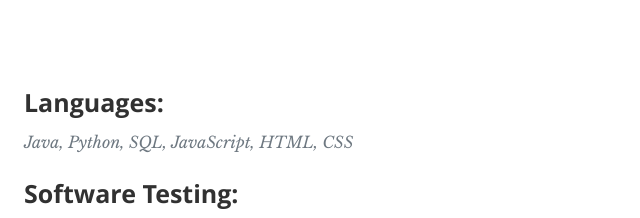
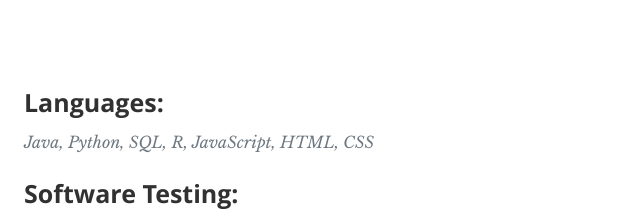
Before and after one commit to soniaafrose/resume, a plain HTML site: page index.html in a window 1280 px wide. Shown: the part 1500-1718 px from the top of the page, 381-1021 px from the left. Drawn offline with nearby package versions, Linux system fonts and the light colour scheme.

Commit message:
Update index.html

```diff
--- a/index.html
+++ b/index.html
@@ -78,7 +78,7 @@
                 <div class="row item">
                     <div class="twelve columns">
                         <h3>Languages:</h3>
-                        <p class="info">Java, Python, SQL, JavaScript, HTML, CSS</p>
+                        <p class="info">Java, Python, SQL, R, JavaScript, HTML, CSS</p>
                         <h3>Software Testing:</h3>
                         <p class="info">Requirement Analysis, Test Plan Creation, Test Case Writing and Execution, Smoke Testing, Acceptance Testing, Defect Documentation.</p>
                         <h3>Statistical Analysis:</h3>
```
